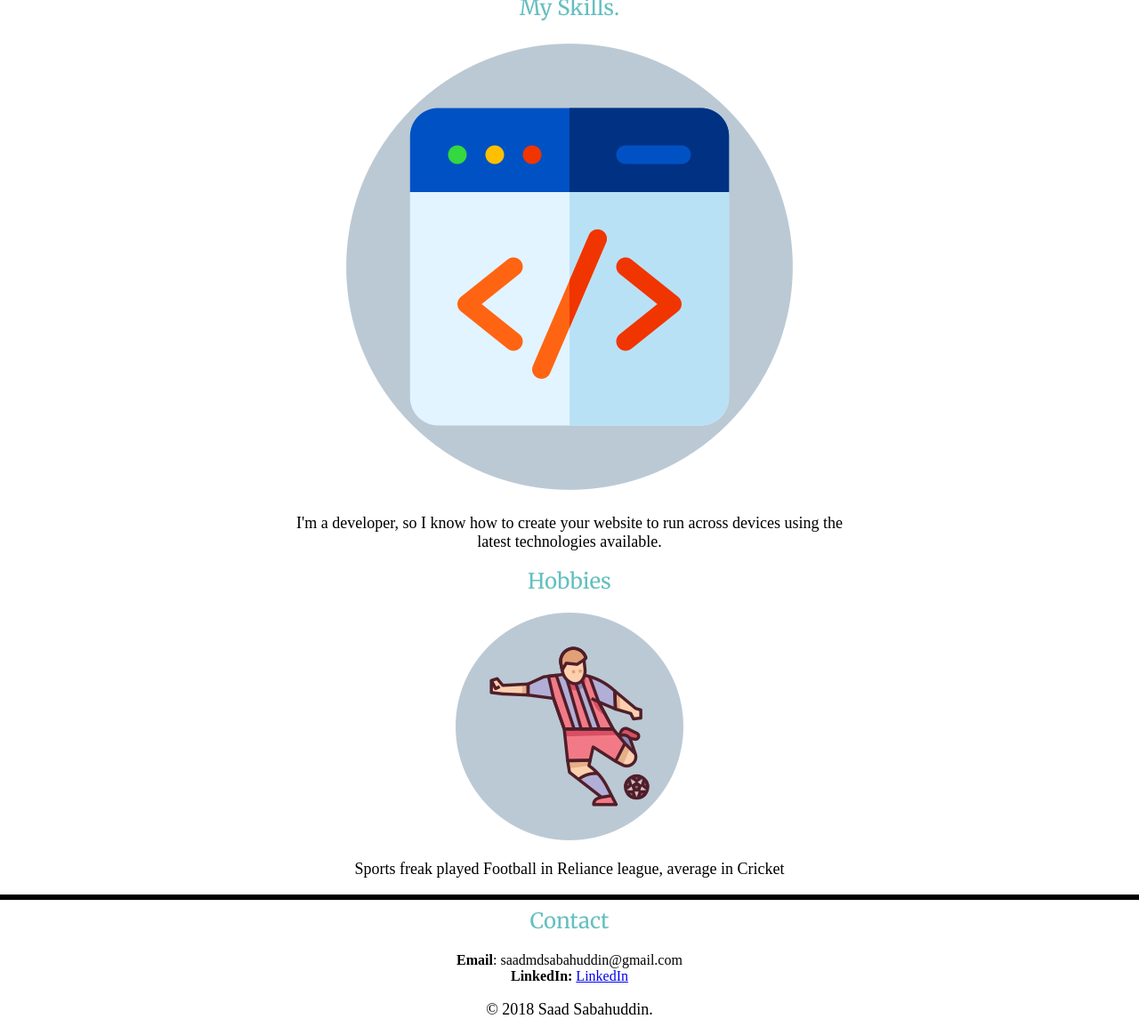
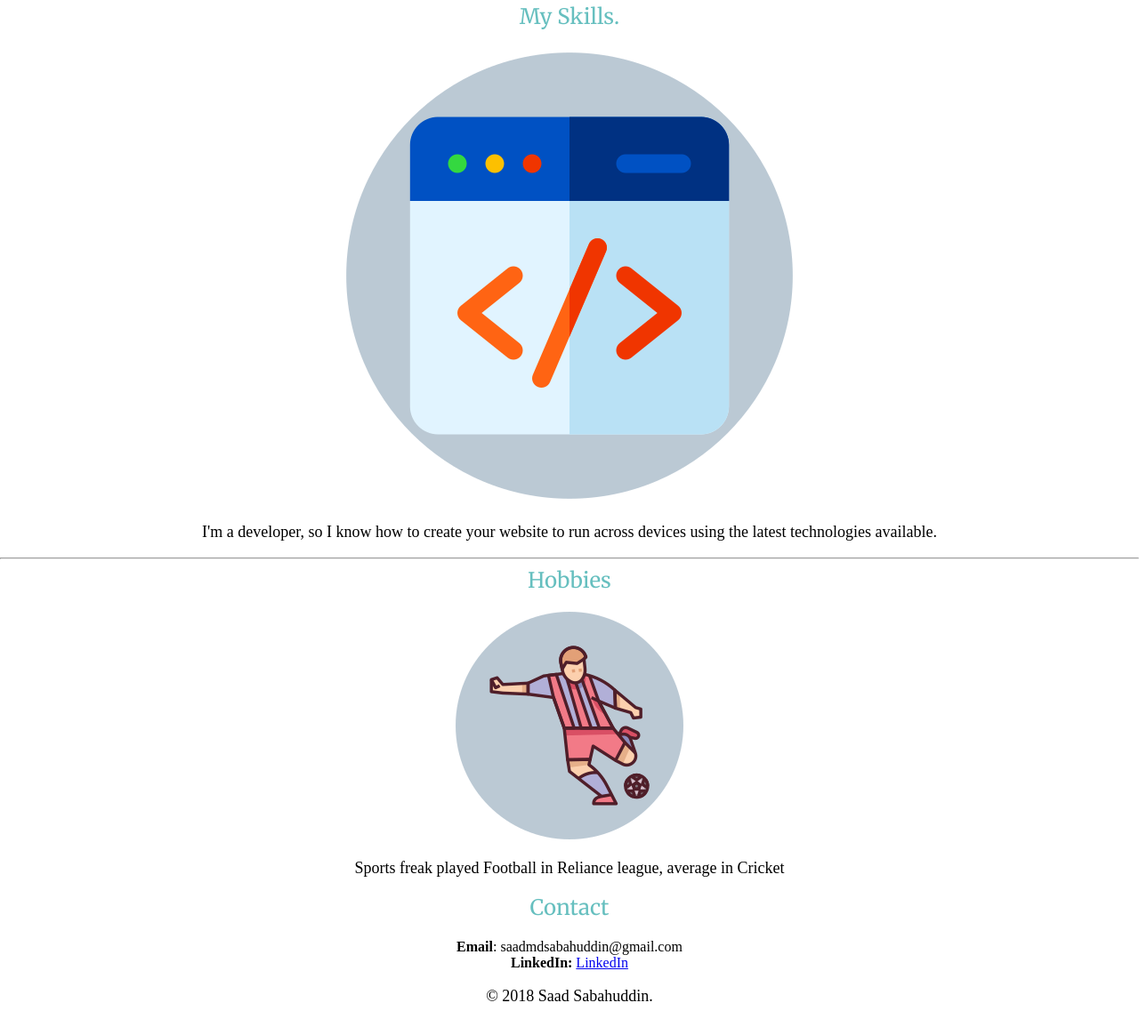
Before and after one commit to saadmdsabah/CV---Page, a plain HTML site: page index.html in a window 1280 px wide. Shown: the part 1243-2407 px from the top of the page at 89% size. Drawn offline with Linux system fonts and the light colour scheme.

Commit message:
Update index.html

```diff
--- a/index.html
+++ b/index.html
@@ -29,32 +29,30 @@
                 App Developent and love to create new projects.<br><span class="Education">Education</span> :
                 Done my schooling from Delhi school of Excellence, Currently Persuing Btech from Vellor Institute Of Technology Chennai.
                 <br><span class="Education">Certificates</span> : Python Bootcamp from Udemy.
-                <a href="https://www.udemy.com/certificate/UC-d90c9415-19da-498e-a96b-e04a59f532e7/">Link to Certificate</a></p>
+                <a class ="Certificate" target="_blank" href="https://www.udemy.com/certificate/UC-d90c9415-19da-498e-a96b-e04a59f532e7/">Link to Certificate</a></p>
             </div>
-            <div class="skills">
-              <h2>My Skills.</h2>
-              <div class="skill-row">
+            <hr class ="after-profile">
+              <div class="skill-row-1">
+                <h2>My Skills.</h2>
                 <img class="web-photo" src="CSS - My Site Images\web-development.png" alt="web-development photo">
-                <p>I'm a developer, so I know how to create your website to run across devices using the latest technologies available.</p>
+                <p class="skill-row1-p">I'm a developer, so I know how to create your website to run across devices using the latest technologies available.</p>
               </div>
-              <div class="skill-row">
+              <hr class ="after-row1">
+              <div class="skill-row-2">
                 <h2>Hobbies</h2>
-                <img class="Hobbies" src="CSS - My Site Images\shoot.png" alt="football-image">
-                <p>Sports freak played Football in Reliance league, average in Cricket</p>
+                <img class="Hobbies-1" src="CSS - My Site Images\shoot.png" alt="football-image">
+                <p class="skill-row2-p">Sports freak played Football in Reliance league, average in Cricket</p>
               </div>
-            </div>
-            <div class="contact-me">
-                <hr class="hLine">
-              <h2>Contact</h2>
-              <span class="education">Email</span><span>: saadmdsabahuddin@gmail.com</span><br>
-            </div>
-          </div>
-          <div class="bottom-container">
-            <span class="education">LinkedIn: </span>
-            <a class="footer-link" href="https://www.linkedin.com/feed/">LinkedIn</a>
-            <p>© 2018 Saad Sabahuddin.</p>
         </div>
     </main>
-    <footer></footer>
+    <footer>
+      <div class="bottom-container">
+          <h2>Contact</h2>
+          <span class="education">Email</span><span>: saadmdsabahuddin@gmail.com</span><br>
+        <span class="education">LinkedIn: </span>
+        <a class="LinkedIn" target="_blank" href="https://www.linkedin.com/feed/">LinkedIn</a>
+        <p>© 2018 Saad Sabahuddin.</p>
+      </div>
+    </footer>
 </body>
 </html>
```
